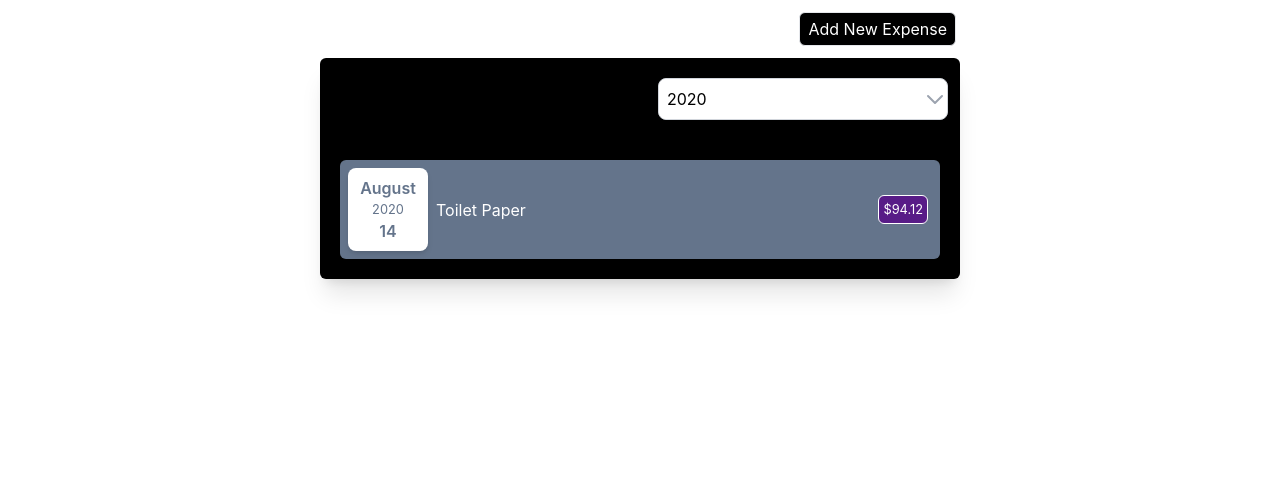
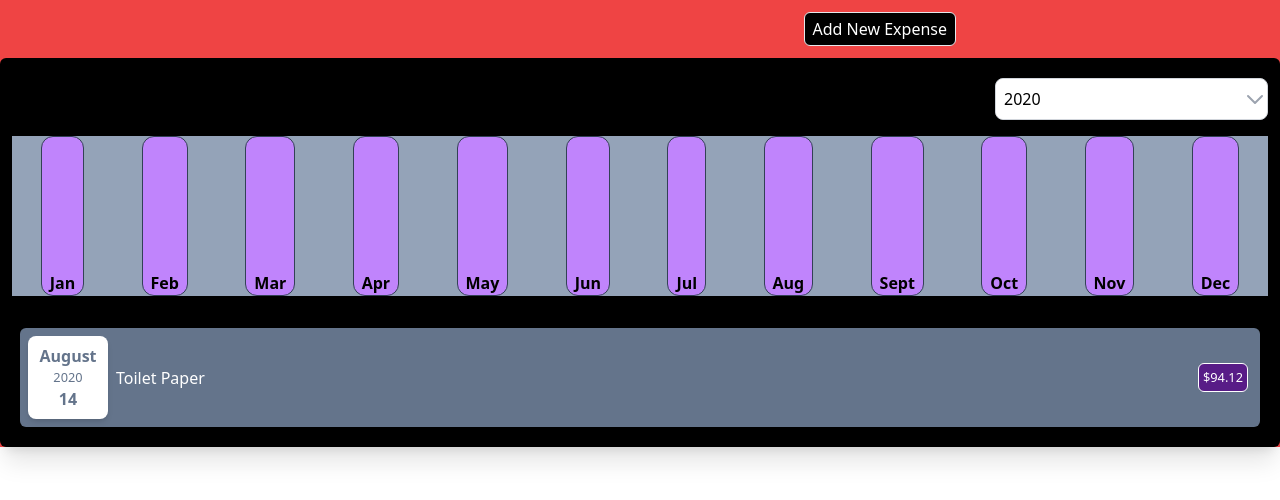
Before and after one commit to Mariat28/expense-tracker, a React (Create React App) app: page / in a window 1280 px wide. Shown: the top 500 px of the page. Built offline with nearby package versions, Linux system fonts and the light colour scheme.

Commit message:
dynamic styling

```diff
--- a/src/App.js
+++ b/src/App.js
@@ -42,7 +42,7 @@ const App = () => {
   // JSX alternative
   // return React.createElement('div', {className: 'App flex flex-col gap-2 items-center w-full'}, React.createElement('h2', {}, 'expense tracker'), React.createElement(Card, {className: ' bg-black w-1/2 py-4 px-2'}, React.createElement(Expenses, {expenses:expenses})),)
   return (
-    <div className="App flex flex-col gap-2 items-center w-full">
+    <div className="App flex flex-col bg-red-500 gap-2 items-center w-screen container">
     {!isAddFormOpen ? (<div className='mt-2 w-1/2 flex justify-end p-1'>
       <button
           type="button"
@@ -50,7 +50,7 @@ const App = () => {
         onClick={displayAddFormHandler}>Add New Expense</button>
       </div>) : ( <NewExpense onAddExpense = {addExpenseHandler} onCancelForm={displayAddFormHandler}/>) }
 
-      <Card className=" bg-black w-1/2 py-4 px-2">
+      <Card className=" bg-black w-full py-4 px-2">
         <Expenses expenses={expenses}/>
       </Card>
     </div>
--- a/src/components/chart/Chart.js
+++ b/src/components/chart/Chart.js
@@ -1,8 +1,15 @@
 import ChartBar from "./ChartBar";
-const Chart = () => {
+const Chart = (props) => {
+    const dataPointValues = props.dataPoints.map((dataPoint) => dataPoint.value);
+    const totalMaximum = Math.max(...dataPointValues);
     return(
-        <div>
-
+        <div className="flex justify-around bg-slate-400 text-center h-40">
+            {props.dataPoints.map(dataPoint => <ChartBar
+            key={dataPoint.label}
+            value={dataPoint.value}
+            maxValue={totalMaximum}
+            label={dataPoint.label}
+            />)}
         </div>
     );
 }
--- a/src/components/chart/ChartBar.js
+++ b/src/components/chart/ChartBar.js
@@ -1,4 +1,24 @@
-const ChartBar = () => {
+const ChartBar = (props) => {
+    let barFillHeight = '0%';
+    if(props.maxValue > 0) {
+        barFillHeight= Math.round(props.value/props.maxValue*100) + ' %';
+    }
+    return(
+        <div className="h-full fex flex-col items-center">
+            <div className="h-full w-full border border-slate-700 rounded-xl bg-purple-400 overflow-hidden flex flex-col justify-end px-2">
+                {/* bar fill  */}
+                <div className="bg-purple-900 w-full transition-all ease-out duration-100 "
+                style={{height: barFillHeight}}>
+
+                </div>
+                {/* bar label  */}
+                <div className="font-bold text-base text-center">
+                    {props.label}
+                </div>
+            </div>
+
+        </div>
+    )
 
 }
 export default ChartBar;
--- /dev/null
+++ b/src/components/expenses/ExpenseChart.js
@@ -0,0 +1,28 @@
+import React from "react";
+import Chart from "../chart/Chart";
+const ExpensesChart =(props) => {
+    const chartDataPoints = [
+        {label: ' Jan', value: 0},
+        {label: ' Feb', value: 0},
+        {label: ' Mar', value: 0},
+        {label: ' Apr', value: 0},
+        {label: ' May', value: 0},
+        {label: ' Jun', value: 0},
+        {label: ' Jul', value: 0},
+        {label: ' Aug', value: 0},
+        {label: ' Sept', value: 0},
+        {label: ' Oct', value: 0},
+        {label: ' Nov', value: 0},
+        {label: ' Dec', value: 0},
+
+    ];
+
+    for(const expense of props.expenses) {
+        const expenseMonth = expense.date.getMonth(); // starting at 0 for january
+        chartDataPoints[expenseMonth].value += expense.amount;
+    }
+    return(
+        <Chart dataPoints={ chartDataPoints}/>
+    )
+}
+export default ExpensesChart;
--- a/src/components/expenses/Expenses.js
+++ b/src/components/expenses/Expenses.js
@@ -3,6 +3,7 @@
 import { useState } from "react";
 import ExpenseFilter from "../expenseFilter/ExpenseFilter";
 import ExpensesList from "./ExpensesList";
+import ExpensesChart from "./ExpenseChart";
 
 const Expenses = (props) => {
   const [filteredYear, setFilteredYear] = useState('2020');
@@ -21,6 +22,9 @@ const Expenses = (props) => {
         <div className="flex justify-end">
           <ExpenseFilter onFilterItemChange={filterExpensesHandler} selectedYear={filteredYear}/>
         </div>
+        <div className="w-full">
+          <ExpensesChart expenses={filteredExpenses}/>
+        </div>
         <li className="w-full">
         {/* {filteredExpenses.length === 0 && <p className="text-white ">No expenses found!</p>} */}
           <ExpensesList filteredExpenses={filteredExpenses} className="flex flex-col gap-2 items-start"/>
--- a/src/index.css
+++ b/src/index.css
@@ -1,16 +1,4 @@
-body {
-  margin: 0;
-  font-family: -apple-system, BlinkMacSystemFont, 'Segoe UI', 'Roboto', 'Oxygen',
-    'Ubuntu', 'Cantarell', 'Fira Sans', 'Droid Sans', 'Helvetica Neue',
-    sans-serif;
-  -webkit-font-smoothing: antialiased;
-  -moz-osx-font-smoothing: grayscale;
-}
 
-code {
-  font-family: source-code-pro, Menlo, Monaco, Consolas, 'Courier New',
-    monospace;
-}
 @tailwind base;
 @tailwind components;
 @tailwind utilities;
```
